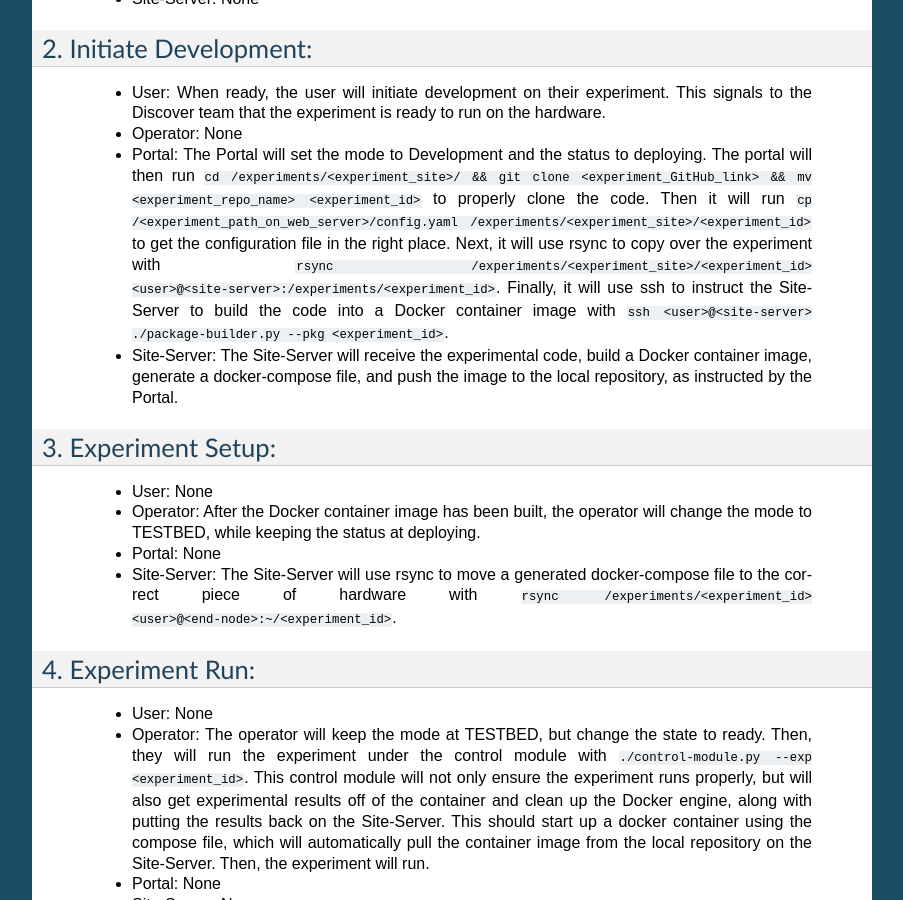
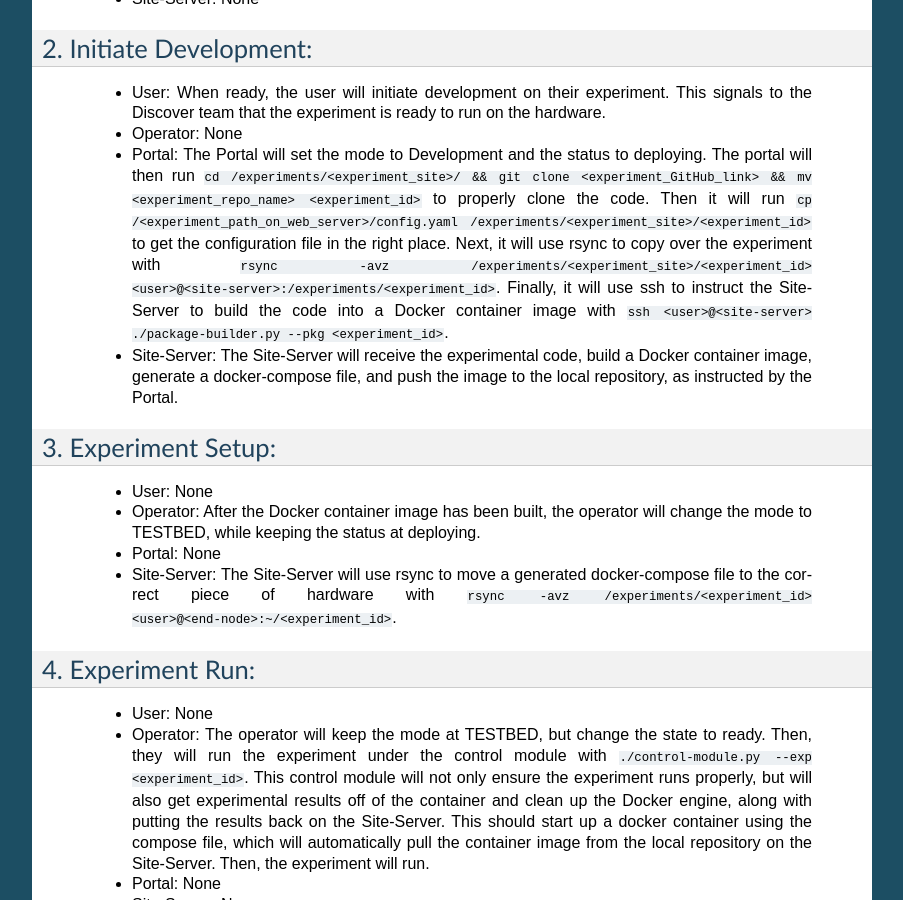
Before and after one commit to DiscoverCCRI/documentation, a Sphinx documentation site: the page built from docs/source/user_manual/experiment_workflow.md, in a window 1280 px wide and 900 px high, scrolled down 598 px. Shown: the whole window, without its empty margins (198-1101 px from the left). Built offline with Sphinx 7.4.7, drawn with Linux system fonts in a browser that asks for light colours.

Commit message:
Change rsync commands

```diff
--- a/docs/source/user_manual/experiment_workflow.md
+++ b/docs/source/user_manual/experiment_workflow.md
@@ -25,7 +25,7 @@ The experiment mode and status will both be set to idle.
 > * Operator: None
 > * Portal: The Portal will set the mode to Development and the status to deploying. The portal will then run `cd /experiments/<experiment_site>/ && git clone <experiment_GitHub_link> && mv <experiment_repo_name> <experiment_id>`
 to properly clone the code. Then it will run `cp /<experiment_path_on_web_server>/config.yaml /experiments/<experiment_site>/<experiment_id>` to get the configuration file in the right place.
-Next, it will use rsync to copy over the experiment with `rsync /experiments/<experiment_site>/<experiment_id> <user>@<site-server>:/experiments/<experiment_id>`.
+Next, it will use rsync to copy over the experiment with `rsync -avz /experiments/<experiment_site>/<experiment_id> <user>@<site-server>:/experiments/<experiment_id>`.
 Finally, it will use ssh to instruct the Site-Server to build the code into a Docker container image with `ssh <user>@<site-server> ./package-builder.py --pkg <experiment_id>`.
 > * Site-Server: The Site-Server will receive the experimental code, build a Docker container image, generate a docker-compose file, and push the image to the local repository, as instructed by the Portal.
 
@@ -33,7 +33,7 @@ Finally, it will use ssh to instruct the Site-Server to build the code into a Do
 > * User: None
 > * Operator: After the Docker container image has been built, the operator will change the mode to TESTBED, while keeping the status at deploying.
 > * Portal: None
-> * Site-Server: The Site-Server will use rsync to move a generated docker-compose file to the correct piece of hardware with `rsync /experiments/<experiment_id> <user>@<end-node>:~/<experiment_id>`.
+> * Site-Server: The Site-Server will use rsync to move a generated docker-compose file to the correct piece of hardware with `rsync -avz /experiments/<experiment_id> <user>@<end-node>:~/<experiment_id>`.
 
 ### 4. Experiment Run:
 > * User: None
```
